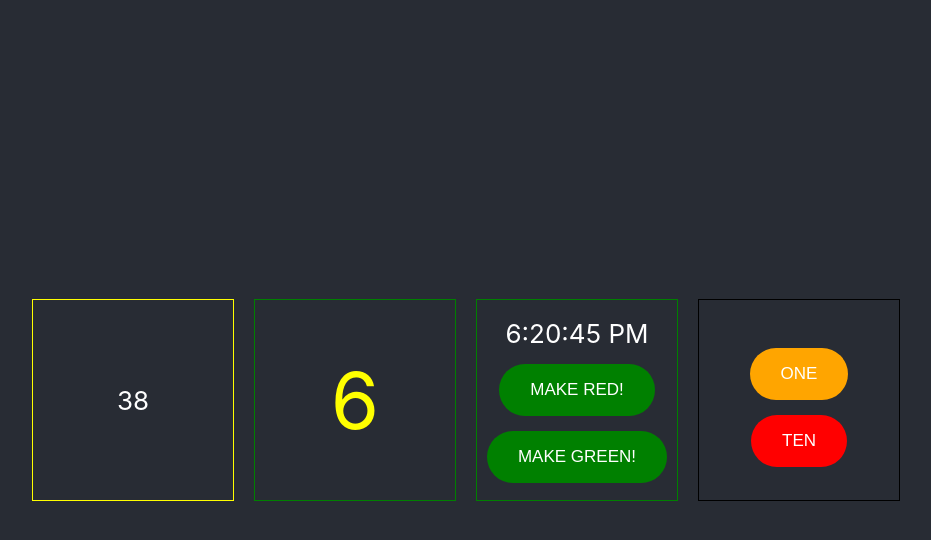
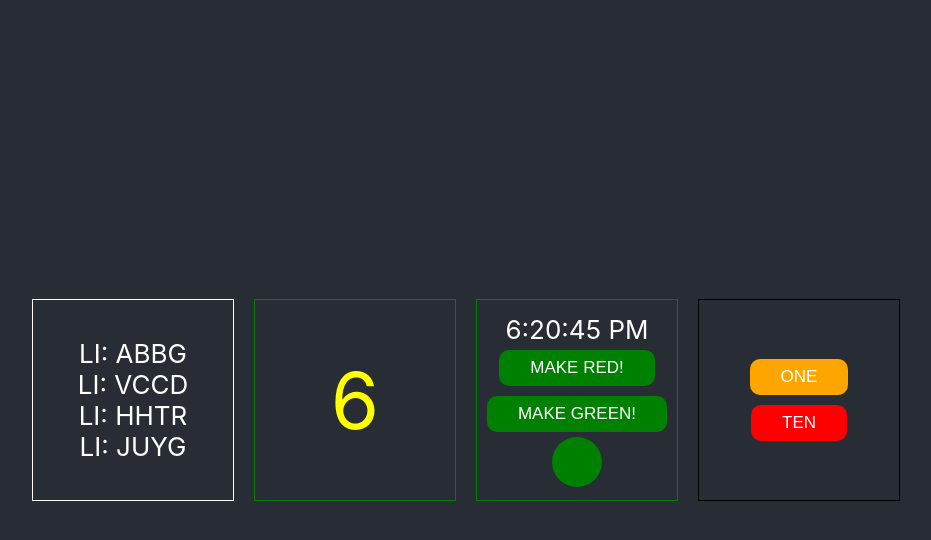
Before and after one commit to A-Kija/react, a React (Create React App) app: page / in a window 1280 px wide. Both pictures are taken after a click on the button "MAKE GREEN!". Shown: the top 540 px of the page, without its empty margins (174-1105 px from the left). Built offline with nearby package versions, Linux system fonts and the light colour scheme.

Commit message:
conditional rendering & lists

```diff
--- a/src/App.css
+++ b/src/App.css
@@ -50,15 +50,15 @@
 
 .myButton {
     background-color: green;
-    border-radius: 28px;
+    border-radius: 10px;
     border: none;
     display: inline-block;
     cursor: pointer;
     color: #ffffff;
     /* font-family: Arial; */
     font-size: 17px;
-    padding: 16px 31px;
-    margin-top: 15px;
+    padding: 8px 31px;
+    margin: 5px 0;
     text-decoration: none;
     outline: none;
 }
@@ -71,3 +71,16 @@
     position: relative;
     top: 1px;
 }
+
+ul,
+li {
+    padding: 0;
+    margin: 0;
+    list-style: none;
+}
+
+.color-box {
+    width: 50px;
+    height: 50px;
+    border-radius: 50%;
+}
--- a/src/App.js
+++ b/src/App.js
@@ -5,13 +5,14 @@ import BoxUniversalum from './components/BoxUniversalum';
 import {normalStyle, fancyStyle} from './shared/styles';
 import {getRandomInt} from './functions';
 import TwoButtonBox from './components/TwoButtonBox';
+import UlBox from './components/UlBox';
 
 
 function App() { // <---- pagrindinis komponentas
   return (
     <div className="App">
       <header className="App-header">
-        <BoxUniversalum color={'yellow'} number={38} boxStyle={normalStyle} />
+        <UlBox color={'yellow'} boxStyle={normalStyle} />
         <BoxUniversalum color={'green'} number={getRandomInt(10)} boxStyle={fancyStyle} />
         <ClasicBox button1Title={'MAKE RED!'} button2Title={'MAKE GREEN!'} />
         <TwoButtonBox/>
--- /dev/null
+++ b/src/components/Brown.jsx
@@ -0,0 +1,8 @@
+const Brown = props => {// <---- irg komponentas
+    return (
+      <div className="color-box" style={{backgroundColor: 'brown'}}>
+      </div>
+    );
+  }
+
+  export default Brown;
--- a/src/components/ClasicBox.jsx
+++ b/src/components/ClasicBox.jsx
@@ -2,6 +2,7 @@ import { Component } from 'react';
 
 import BoxDigit from './BoxDigit';
 import ColorButton from './ColorButton';
+import ColorHolder from './ColorHolder';
 import {normalStyle} from '../shared/styles';
 
 class ClasicBox extends Component {
@@ -42,6 +43,7 @@ class ClasicBox extends Component {
           <BoxDigit boxStyle={normalStyle} number={this.state.clock.toLocaleTimeString()}/>
           <button className="myButton" onClick={() => this.doClick3('red')}>{this.props.button1Title}</button>
          <ColorButton actionMethod={this.doClick3} title={this.props.button2Title}></ColorButton>
+        <ColorHolder showColor={this.state.clock.getSeconds()%2}/>
         </div>
       )
     }
--- /dev/null
+++ b/src/components/ColorHolder.jsx
@@ -0,0 +1,40 @@
+import Green from './Green';
+import Brown from './Brown';
+const ColorHolder = props => {// <---- irg komponentas
+
+    if (props.showColor === 1) {
+        return (
+            <Green/>
+        );
+    }
+    return (
+        null
+    );
+
+    // let color = (props.showColor === 1) ? <Green/> : <Brown/>;
+
+    // return (
+    //     <>{color}</>
+    // )
+
+
+    // return (
+    //     <>
+    //         {
+    //             props.showColor && <Green/>
+    //         }
+
+    //     </>
+
+    // )
+
+
+
+
+
+
+
+
+  }
+
+  export default ColorHolder;
--- /dev/null
+++ b/src/components/Green.jsx
@@ -0,0 +1,8 @@
+const Green = props => {// <---- irg komponentas
+    return (
+      <div className="color-box" style={{backgroundColor: 'green'}}>
+      </div>
+    );
+  }
+
+  export default Green;
--- /dev/null
+++ b/src/components/Li.jsx
@@ -0,0 +1,9 @@
+const Li = props => {// <---- key cia nerasom!
+    return (
+      <li>
+      LI: {props.li}
+      </li>
+    );
+  }
+
+  export default Li;
--- /dev/null
+++ b/src/components/UlBox.jsx
@@ -0,0 +1,30 @@
+import { Component } from 'react';
+
+import Li from './Li';
+import {digits, letters} from '../shared/ul';
+import { v4 as uuidv4 } from 'uuid';
+
+
+
+class UlBox extends Component {
+
+    constructor(){
+      super();
+      this.state = {
+        color: 'white'
+      }
+      console.log('CONSTRUCT <--- ClasicBox')
+    }
+
+    render() {
+      return(
+        <ul className="box" style={{borderColor:this.state.color}}>
+            {
+                letters.map((digit) => <Li key={uuidv4()} li={digit.d}></Li>) // <--- cia reikia key propso
+            }
+        </ul>
+      )
+    }
+  }
+
+  export default UlBox;
--- /dev/null
+++ b/src/shared/ul.js
@@ -0,0 +1,13 @@
+export const digits = [
+    { d: 201, id: 1 },
+    { d: 15, id: 2 },
+    { d: 57, id: 3 },
+    { d: 201, id: 4 }
+];
+
+export const letters = [
+    { d: 'ABBG', id: 1 },
+    { d: 'VCCD', id: 2 },
+    { d: 'HHTR', id: 3 },
+    { d: 'JUYG', id: 4 }
+];
```
